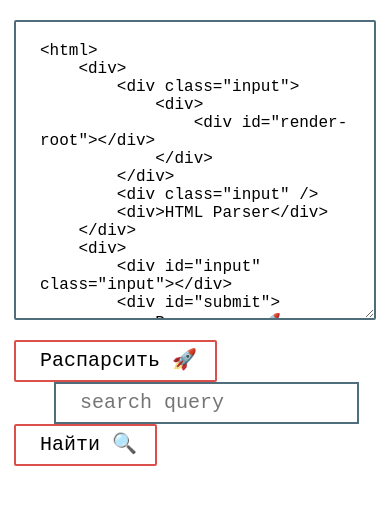
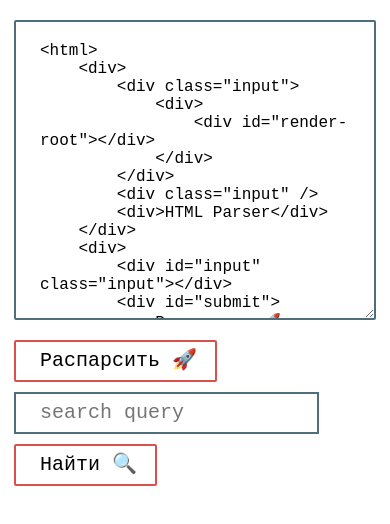
Before and after one commit to VadimZvf/awesome-html, a website built with webpack: page src/index.html in a window 390 px wide. Built offline with nearby package versions, Linux system fonts and the light colour scheme.

Commit message:
:lipstick: add basic adaptive
add styles for mobile

```diff
--- a/src/index.css
+++ b/src/index.css
@@ -29,8 +29,16 @@ pre {
     padding: 0 14px;
 }
 
+.controls__buttons {
+    display: flex;
+    flex-wrap: wrap;
+    align-items: baseline;
+}
+
 #submit {
     margin: 0;
+    margin-bottom: 10px;
+    margin-right: 40px;
     padding: 4px 18px 4px 24px;
     font-size: 1.25rem;
     line-height: 1.5;
@@ -43,7 +51,8 @@ pre {
 }
 
 #query-input {
-    margin-left: 40px;
+    margin-bottom: 10px;
+    margin-right: 10px;
     padding: 4px 24px;
     border: 2px solid #4f6d7a;
     font-size: 1.25rem;
@@ -52,6 +61,7 @@ pre {
 
 #search {
     margin: 0;
+    margin-bottom: 10px;
     padding: 4px 18px 4px 24px;
     font-size: 1.25rem;
     line-height: 1.5;
--- a/src/index.html
+++ b/src/index.html
@@ -29,10 +29,12 @@
     </div>
 </html>
             </textarea>
-            <button id="submit">Распарсить 🚀</button>
-            <input id="query-input" class="query" value="" type="text" placeholder="search query" />
-            <button id="search">Найти 🔍</button>
-            <span id="search-error"></span>
+            <div class="controls__buttons">
+                <button id="submit">Распарсить 🚀</button>
+                <input id="query-input" class="query" value="" type="text" placeholder="search query" />
+                <button id="search">Найти 🔍</button>
+                <span id="search-error"></span>
+            </div>
         </div>
         <div id="render-root"></div>
     </body>
```
